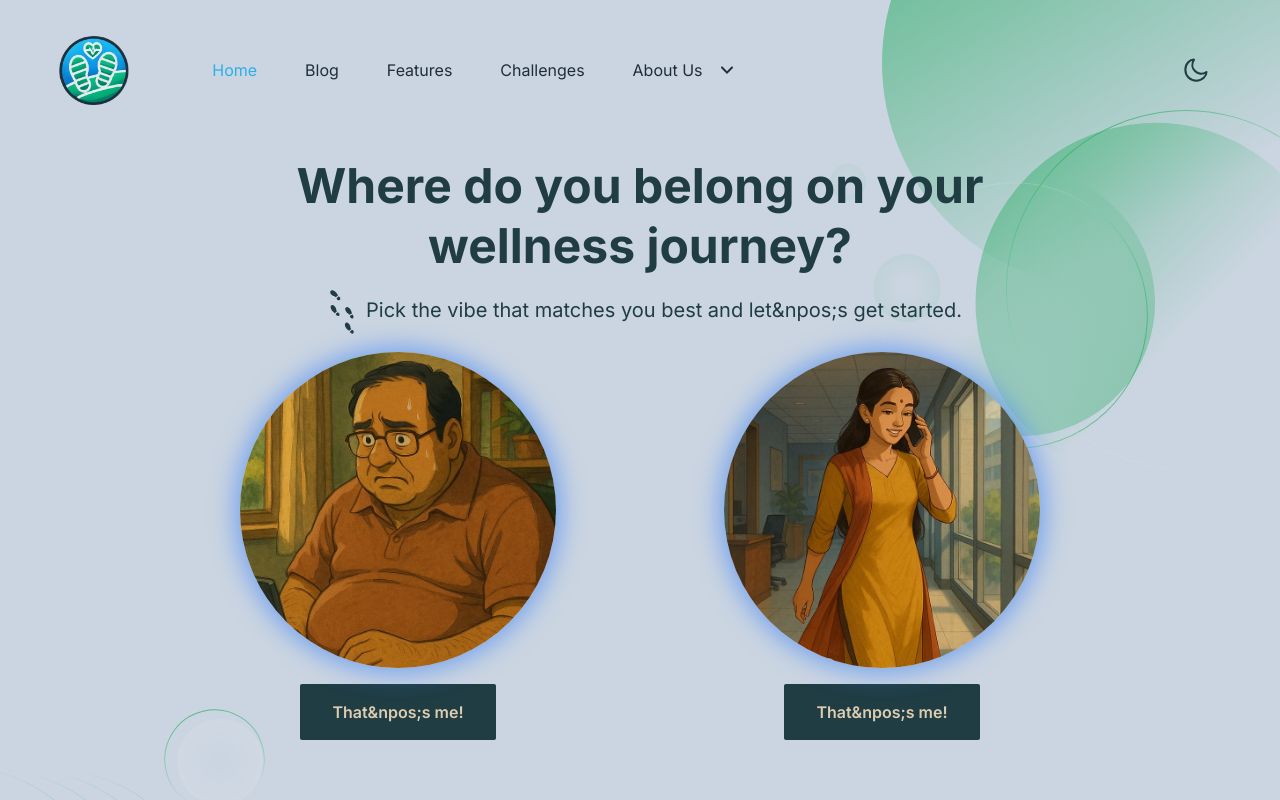
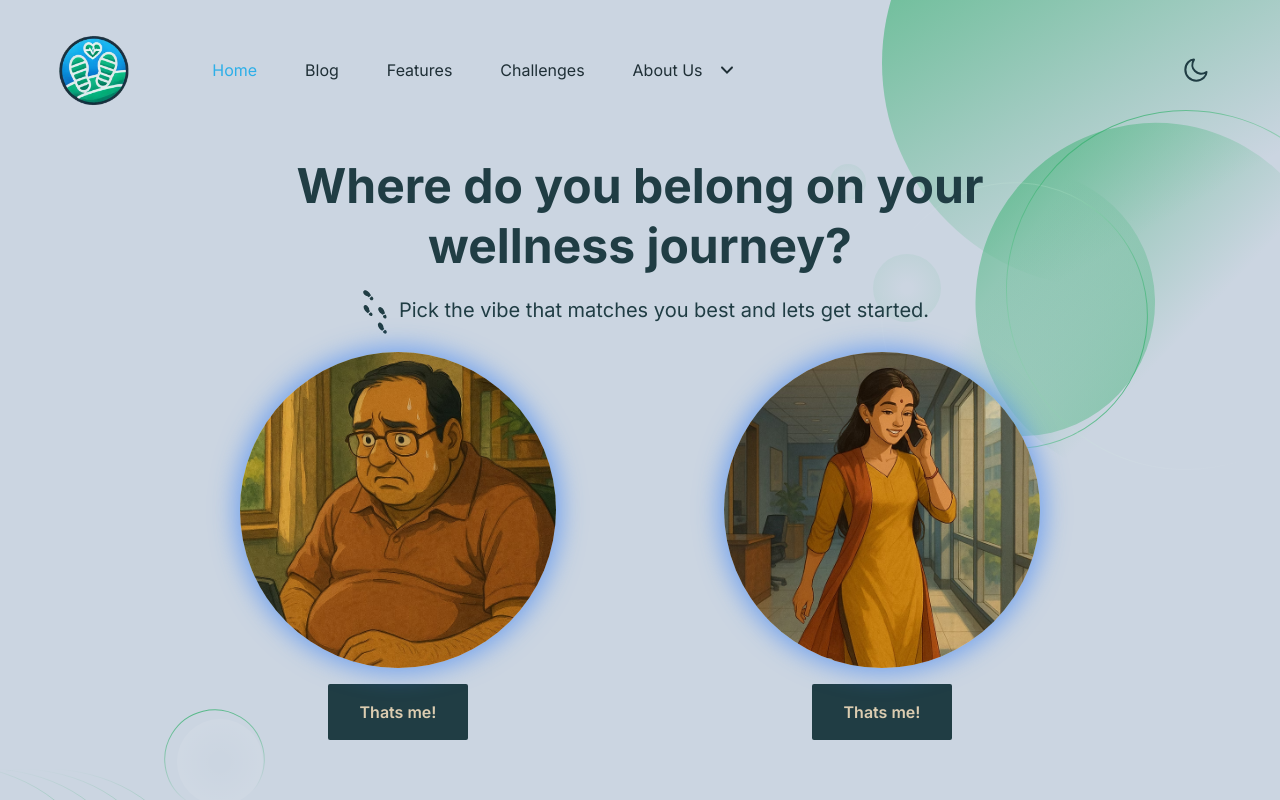
Before and after one commit to mohitaryan0/stepppps, a Next.js app: page / in a window 1280 px wide. Shown: the top 800 px of the page. Built offline with nearby package versions, Linux system fonts and the light colour scheme.

Commit message:
eslint error

```diff
--- a/src/app/providers.tsx
+++ b/src/app/providers.tsx
@@ -1,10 +1,26 @@
 "use client";
 
+import { useEffect, useState } from 'react';
 import { ThemeProvider } from "next-themes";
 
 export function Providers({ children }: { children: React.ReactNode }) {
+  const [mounted, setMounted] = useState(false);
+
+  useEffect(() => {
+    setMounted(true);
+  }, []);
+
+  if (!mounted) {
+    return null;
+  }
+
   return (
-    <ThemeProvider attribute="class" enableSystem={false} defaultTheme="light">
+    <ThemeProvider
+      attribute="class"
+      enableSystem={false}
+      defaultTheme="light"
+      disableTransitionOnChange
+    >
       {children}
     </ThemeProvider>
   );
--- a/src/components/Hero/index.tsx
+++ b/src/components/Hero/index.tsx
@@ -18,7 +18,7 @@ const Hero = () => {
                 </h1>
                 <p className="mb-4 text-base leading-relaxed! text-black dark:text-white sm:text-lg md:text-xl">
                 <GiFootsteps className="inline size-12 " />
-                Pick the vibe that matches you best and let&npos;s get started.
+                Pick the vibe that matches you best and lets get started.
                 </p>
                 <div className="grid grid-cols-1 gap-y-22 md:grid-cols-2 md:gap-x-42">
 
@@ -30,7 +30,7 @@ const Hero = () => {
                       href="https://nextjstemplates.com/templates/saas-starter-startup"
                       className="inline-block rounded-xs bg-black px-8 py-4 text-base font-semibold text-white duration-300 ease-in-out hover:bg-black/90 dark:bg-white/10 dark:text-white dark:hover:bg-white/5"
                       >
-                      That&npos;s me!
+                      Thats me!
                     </Link>
                   </div>
                   <div className="space-y-4">
@@ -41,7 +41,7 @@ const Hero = () => {
                       href="https://github.com/NextJSTemplates/startup-nextjs"
                       className="inline-block rounded-xs bg-black px-8 py-4 text-base font-semibold text-white duration-300 ease-in-out hover:bg-black/90 dark:bg-white/10 dark:text-white dark:hover:bg-white/5"
                     >
-                      That&npos;s me!
+                      Thats me!
                     </Link>
                   </div>
                 </div>
```
